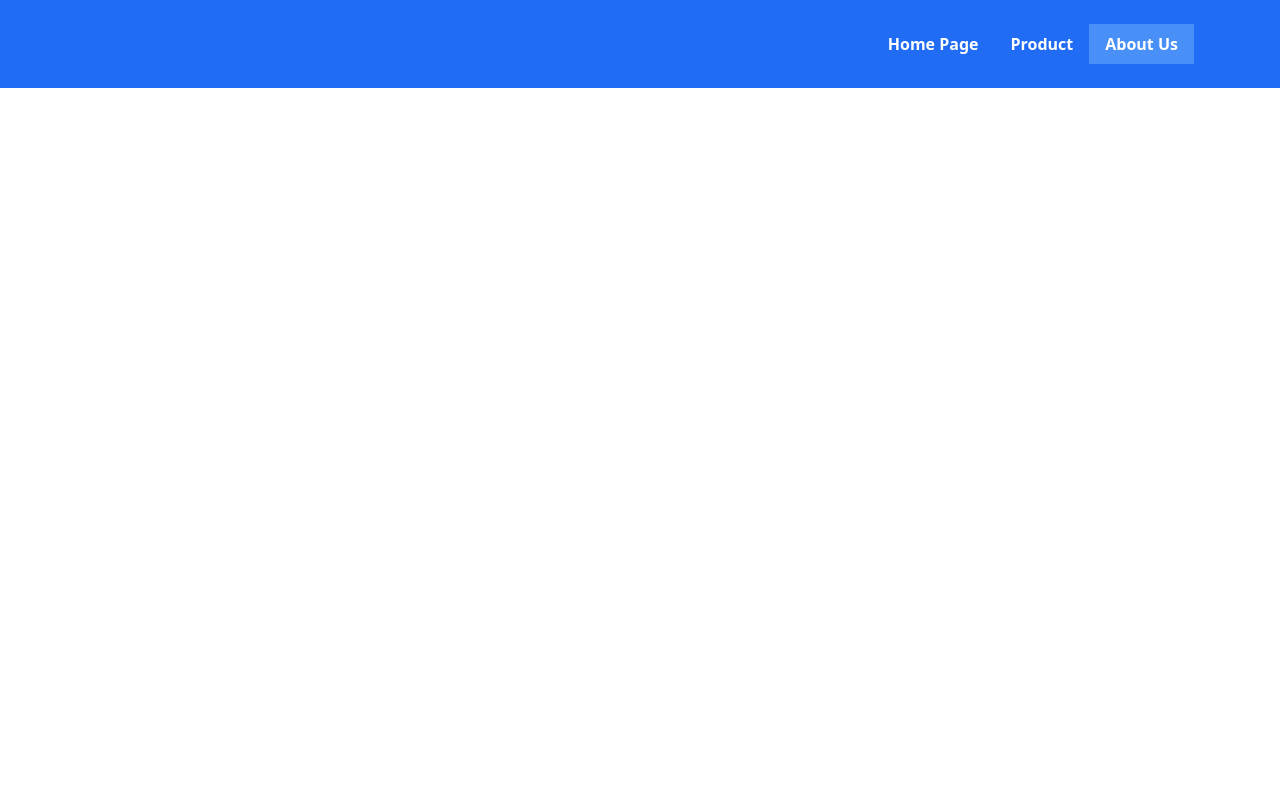
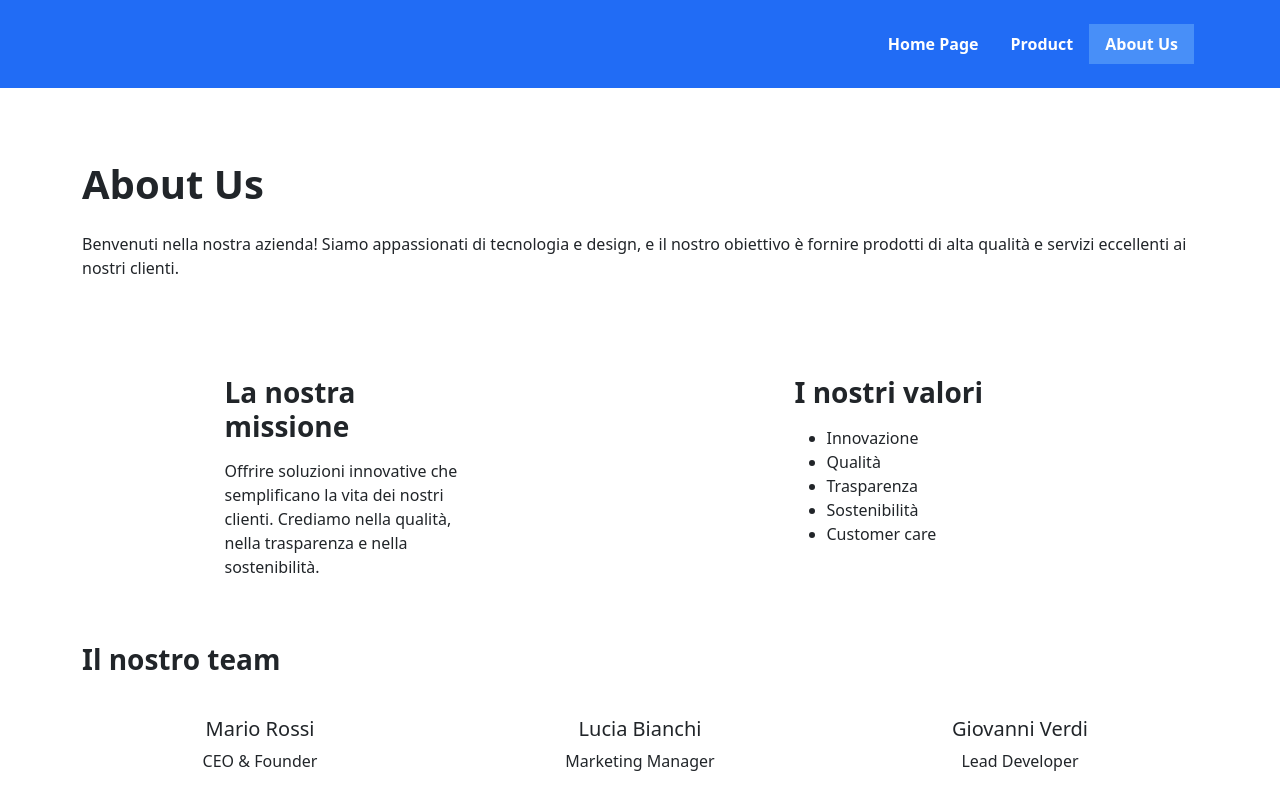
Before and after one commit to Aleiaco02/react-router, a React (Vite) app: page /about-us in a window 1280 px wide. Shown: the top 810 px of the page. Built offline with nearby package versions, Linux system fonts and the light colour scheme.

Commit message:
creata pagina about us

```diff
--- a/src/index.css
+++ b/src/index.css
@@ -17,7 +17,7 @@ header li a.active {
     background-image: url("/public/ChatGPT\ Image\ 6\ ott\ 2025\,\ 18_13_52.png");
     background-size: cover;
     background-position: center;
-    height: 530px;
+    height: 630px;
 
 }
 
@@ -69,3 +69,30 @@ header li a.active {
     font-size: 0.75rem;
     padding: 0.25rem 0.5rem;
 }
+
+.about-container {
+
+    margin-top: 10rem;
+
+}
+
+.about-container h1 {
+    font-weight: 700;
+}
+
+.about-container h3 {
+    font-weight: 600;
+    margin-bottom: 1rem;
+}
+
+.about-container p,
+.about-container ul {
+    font-size: 1rem;
+    line-height: 1.5;
+}
+
+.team img {
+    width: 150px;
+    height: 150px;
+    object-fit: cover;
+}
--- a/src/pages/AboutUs.jsx
+++ b/src/pages/AboutUs.jsx
@@ -1,12 +1,53 @@
 
 const AboutUs = () => {
     return (
-        <>
+        <div className="about-container container ">
+            <h1 className="mb-4">About Us</h1>
+            <p className="lead">
+                Benvenuti nella nostra azienda! Siamo appassionati di tecnologia e
+                design, e il nostro obiettivo è fornire prodotti di alta qualità e
+                servizi eccellenti ai nostri clienti.
+            </p>
 
-            <div>
-                ciao
+            <div className="row mt-5 d-flex justify-content-around">
+                <div className="col-md-3 mt-5">
+                    <h3>La nostra missione</h3>
+                    <p>
+                        Offrire soluzioni innovative che semplificano la vita dei nostri
+                        clienti. Crediamo nella qualità, nella trasparenza e nella
+                        sostenibilità.
+                    </p>
+                </div>
+                <div className="col-md-3 mt-5">
+                    <h3>I nostri valori</h3>
+                    <ul>
+                        <li>Innovazione</li>
+                        <li>Qualità</li>
+                        <li>Trasparenza</li>
+                        <li>Sostenibilità</li>
+                        <li>Customer care</li>
+                    </ul>
+                </div>
             </div>
-        </>
+
+            <div className="team my-5">
+                <h3>Il nostro team</h3>
+                <div className="row mt-3">
+                    <div className="col-md-4 text-center mt-4">
+                        <h5>Mario Rossi</h5>
+                        <p>CEO & Founder</p>
+                    </div>
+                    <div className="col-md-4 text-center mt-4">
+                        <h5>Lucia Bianchi</h5>
+                        <p>Marketing Manager</p>
+                    </div>
+                    <div className="col-md-4 text-center mt-4">
+                        <h5>Giovanni Verdi</h5>
+                        <p>Lead Developer</p>
+                    </div>
+                </div>
+            </div>
+        </div>
     )
 }
 
```
